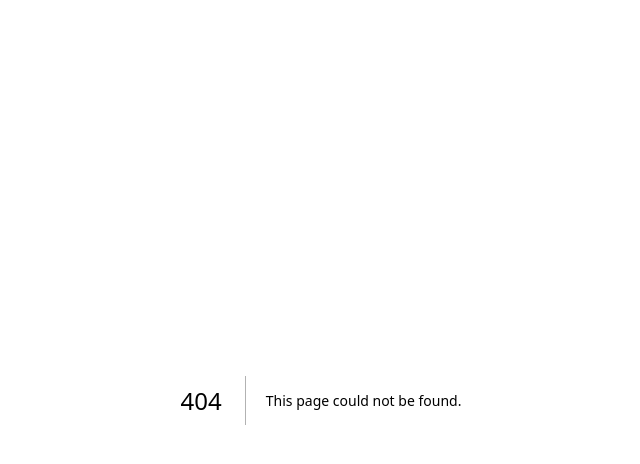
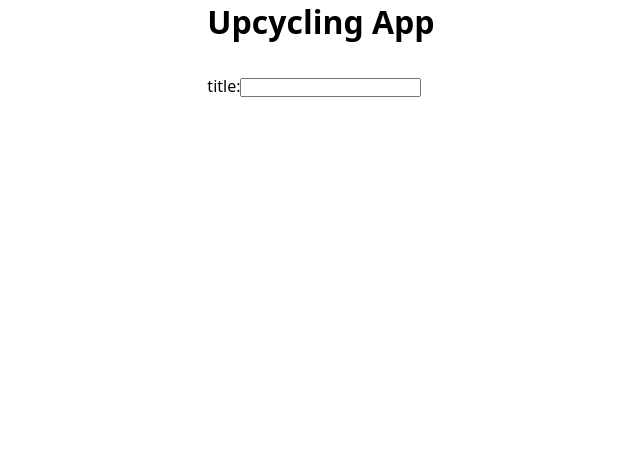
Before and after one commit to gunsh0tzz/upcycling-app, a Next.js app: page /create in a window 1280 px wide. Before the commit this address had no page. Shown: the top 464 px of the page, without its empty margins (319-959 px from the left). Built offline with nearby package versions, Linux system fonts and the light colour scheme.

Commit message:
Add create Page and Form Component

```diff
--- /dev/null
+++ b/components/Form/index.js
@@ -0,0 +1,11 @@
+export default function Form () {
+return(
+    <form>
+        <label htmlFor="title">
+            title:
+
+        </label>
+        <input id="title" name="title"/>
+    </form>
+)
+}
--- /dev/null
+++ b/pages/create.js
@@ -0,0 +1,10 @@
+import Form from "@/components/Form"
+import Header from "@/components/Header"
+
+export default function Create (){
+return (<>
+<Header/>
+<Form/>
+</>)
+
+}
--- a/pages/index.js
+++ b/pages/index.js
@@ -42,6 +42,7 @@ export default function HomePage() {
           </CardListItem>
         ))}
       </CardList>
+      <Link href="/create">Add a new Idea</Link>
     </div>
   );
 }
```
